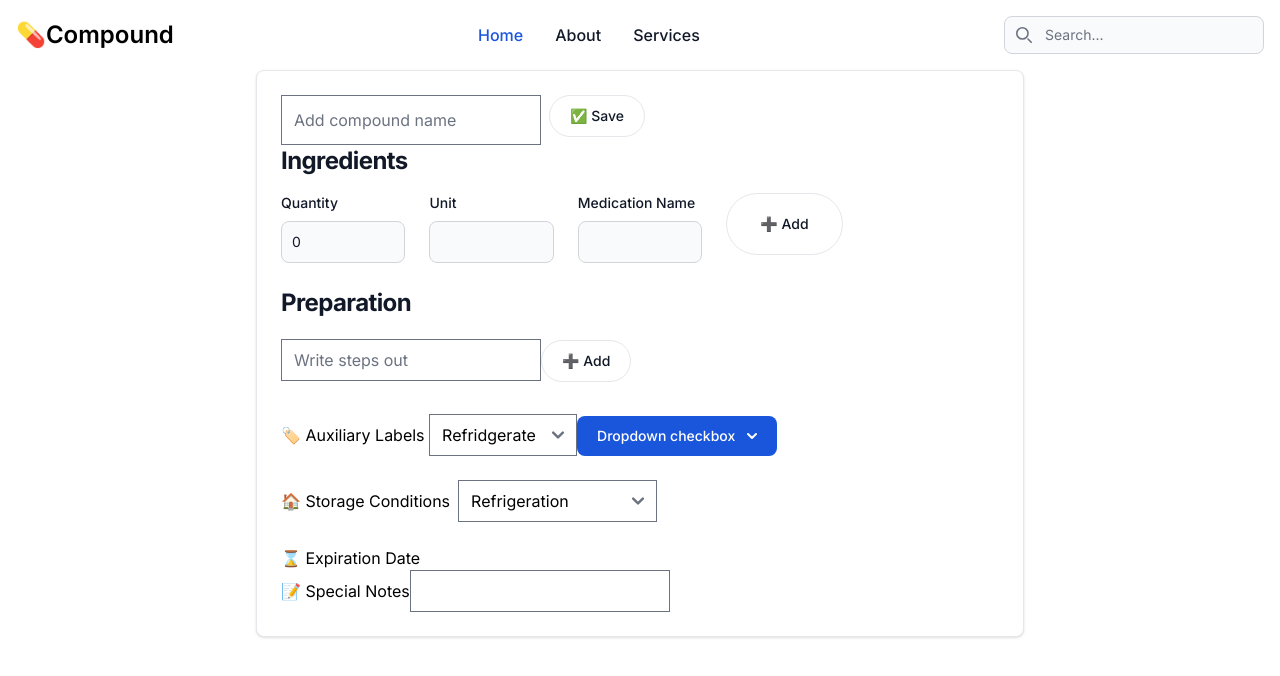
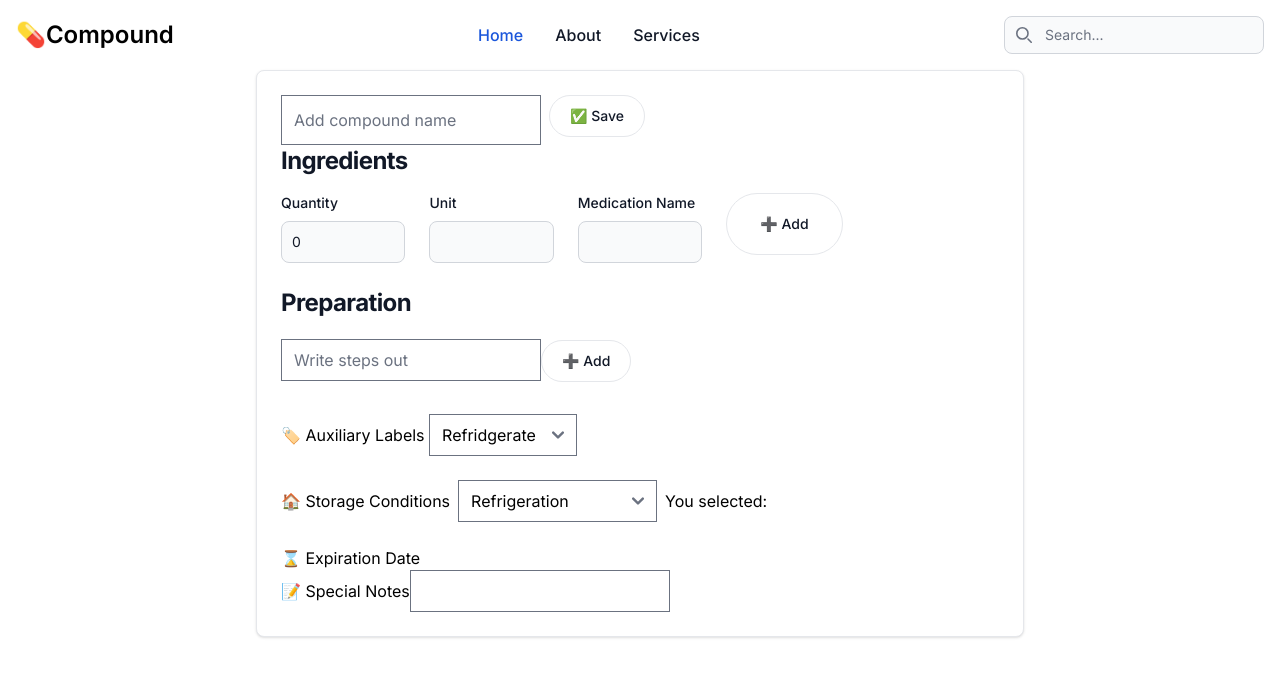
Before and after one commit to motran731/compounding-recipes, a Next.js app: page / in a window 1280 px wide. Shown: the top 676 px of the page. Built offline with nearby package versions, Linux system fonts and the light colour scheme.

Commit message:
select options for auxilary and storage

```diff
--- a/app/page.tsx
+++ b/app/page.tsx
@@ -339,103 +339,26 @@ function AuxiliaryLabels() {
         <option> Refridgerate </option>
         <option>Shake well </option>
       </select>
-      <button
-        id="dropdownBgHoverButton"
-        data-dropdown-toggle="dropdownBgHover"
-        className="inline-flex items-center rounded-lg bg-blue-700 px-5 py-2.5 text-center text-sm font-medium text-white hover:bg-blue-800 focus:outline-none focus:ring-4 focus:ring-blue-300 dark:bg-blue-600 dark:hover:bg-blue-700 dark:focus:ring-blue-800"
-        type="button"
-      >
-        Dropdown checkbox{" "}
-        <svg
-          className="ms-3 h-2.5 w-2.5"
-          aria-hidden="true"
-          xmlns="http://www.w3.org/2000/svg"
-          fill="none"
-          viewBox="0 0 10 6"
-        >
-          <path
-            stroke="currentColor"
-            stroke-linecap="round"
-            stroke-linejoin="round"
-            stroke-width="2"
-            d="m1 1 4 4 4-4"
-          />
-        </svg>
-      </button>
-
-      <div
-        id="dropdownBgHover"
-        className="z-10 hidden w-48 rounded-lg bg-white shadow dark:bg-gray-700"
-      >
-        <ul
-          className="space-y-1 p-3 text-sm text-gray-700 dark:text-gray-200"
-          aria-labelledby="dropdownBgHoverButton"
-        >
-          <li>
-            <div className="flex items-center rounded p-2 hover:bg-gray-100 dark:hover:bg-gray-600">
-              <input
-                id="checkbox-item-4"
-                type="checkbox"
-                value=""
-                className="h-4 w-4 rounded border-gray-300 bg-gray-100 text-blue-600 focus:ring-2 focus:ring-blue-500 dark:border-gray-500 dark:bg-gray-600 dark:ring-offset-gray-700 dark:focus:ring-blue-600 dark:focus:ring-offset-gray-700"
-              />
-              <label
-                htmlFor="checkbox-item-4"
-                className="ms-2 w-full rounded text-sm font-medium text-gray-900 dark:text-gray-300"
-              >
-                Default checkbox
-              </label>
-            </div>
-          </li>
-
-          <li>
-            <div className="flex items-center rounded p-2 hover:bg-gray-100 dark:hover:bg-gray-600">
-              <input
-                checked
-                id="checkbox-item-5"
-                type="checkbox"
-                value=""
-                className="h-4 w-4 rounded border-gray-300 bg-gray-100 text-blue-600 focus:ring-2 focus:ring-blue-500 dark:border-gray-500 dark:bg-gray-600 dark:ring-offset-gray-700 dark:focus:ring-blue-600 dark:focus:ring-offset-gray-700"
-              />
-              <label
-                htmlFor="checkbox-item-5"
-                className="ms-2 w-full rounded text-sm font-medium text-gray-900 dark:text-gray-300"
-              >
-                Checked state
-              </label>
-            </div>
-          </li>
-          <li>
-            <div className="flex items-center rounded p-2 hover:bg-gray-100 dark:hover:bg-gray-600">
-              <input
-                id="checkbox-item-6"
-                type="checkbox"
-                value=""
-                className="h-4 w-4 rounded border-gray-300 bg-gray-100 text-blue-600 focus:ring-2 focus:ring-blue-500 dark:border-gray-500 dark:bg-gray-600 dark:ring-offset-gray-700 dark:focus:ring-blue-600 dark:focus:ring-offset-gray-700"
-              />
-              <label
-                htmlFor="checkbox-item-6"
-                className="ms-2 w-full rounded text-sm font-medium text-gray-900 dark:text-gray-300"
-              >
-                Default checkbox
-              </label>
-            </div>
-          </li>
-        </ul>
-      </div>
     </div>
   );
 }
 
 function Storage() {
+  const [selectedStorage, setSelectedStorage] = useState("");
+
   return (
     <div className="flex items-center gap-2 py-6">
       <label>🏠 Storage Conditions</label>
-      <select>
+      <select
+        value={selectedStorage}
+        onChange={(e) => setSelectedStorage(e.target.value)}
+      >
         <option> Refrigeration </option>
         <option> Room Temperature </option>
         <option> Other</option>
       </select>
+
+      <div> You selected: {selectedStorage}</div>
     </div>
   );
 }
```
